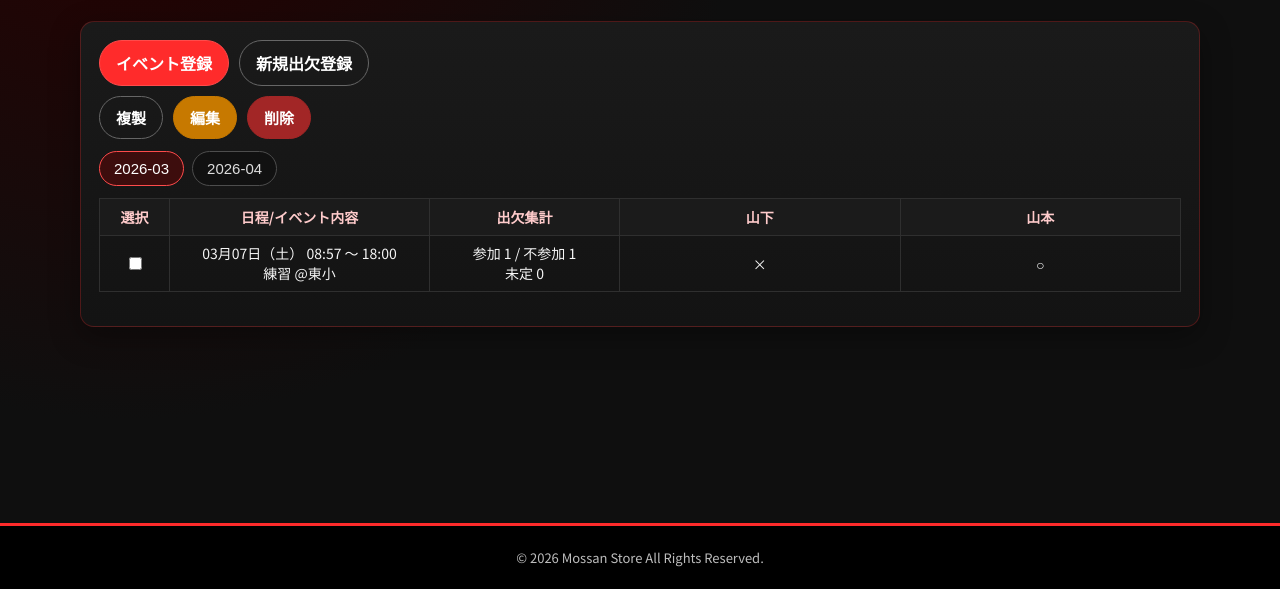
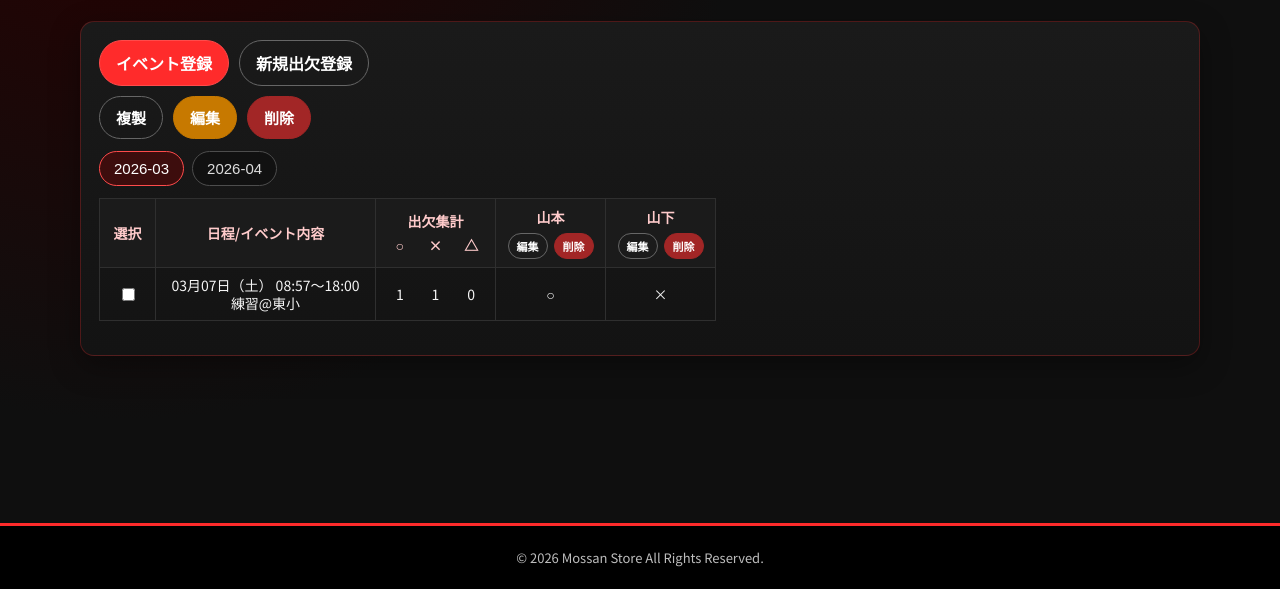
Before and after one commit to ryosuke0612/mossan-store, a Flask app: page /app in a window 1280 px wide. Shown: the part 211-800 px from the top of the page. Run offline with Flask 3, Linux system fonts and the light colour scheme; the visitor is signed in with stand-in values (Sample User, id 1); data comes from the database, SQL or seed files in the repository.

Commit message:
codex 出欠登録情報編集ボタンを追加

```diff
--- a/app.py
+++ b/app.py
@@ -335,8 +335,24 @@ def index():
     for month in months:
         month_data[month] = [m for m in all_matches_with_labels if m["date"].startswith(month)]
 
-    c.execute("SELECT DISTINCT name FROM attendance ORDER BY name")
-    members = [row["name"] for row in c.fetchall()]
+    c.execute(
+        """
+        SELECT
+            substr(m.date,1,7) as month,
+            a.name,
+            MIN(a.id) as first_attendance_id
+        FROM attendance a
+        JOIN matches m ON m.id = a.match_id
+        GROUP BY substr(m.date,1,7), a.name
+        ORDER BY month, first_attendance_id
+        """
+    )
+    month_member_rows = c.fetchall()
+    members_by_month = {month: [] for month in months}
+    for row in month_member_rows:
+        month = row["month"]
+        if month in members_by_month:
+            members_by_month[month].append(row["name"])
 
     c.execute("SELECT match_id, name, status FROM attendance")
     attendance_rows = c.fetchall()
@@ -351,7 +367,7 @@ def index():
         "index.html",
         months=months,
         month_data=month_data,
-        members=members,
+        members_by_month=members_by_month,
         attendance_dict=attendance_dict,
         team_name=session.get("team_name") or session.get("username", ""),
     )
@@ -586,7 +602,37 @@ def attendance_month():
         name=name,
         attendance_dict=attendance_dict,
         error_message=error_message,
+        edit_mode=bool(name),
     )
+
+
+@app.route("/attendance/member/delete", methods=["POST"])
+@login_required
+def delete_member_attendance_by_month():
+    month = request.args.get("month", "").strip()
+    name = request.args.get("name", "").strip()
+
+    if not month or not name:
+        return redirect("/app")
+
+    conn = sqlite3.connect("schedule.db")
+    c = conn.cursor()
+    c.execute(
+        """
+        DELETE FROM attendance
+        WHERE name=?
+          AND match_id IN (
+              SELECT id
+              FROM matches
+              WHERE substr(date,1,7)=?
+          )
+        """,
+        (name, month),
+    )
+    conn.commit()
+    conn.close()
+
+    return redirect("/app")
 
 
 @app.route("/sitemap.xml")
--- a/templates/attendance_month.html
+++ b/templates/attendance_month.html
@@ -1,6 +1,6 @@
 {% extends "base.html" %}
 
-{% block title %}新規出欠登録 | Mossan Store{% endblock %}
+{% block title %}{% if edit_mode %}出欠編集{% else %}新規出欠登録{% endif %} | Mossan Store{% endblock %}
 
 {% block head_extra %}
 <style>
@@ -85,7 +85,7 @@
 {% endblock %}
 
 {% block content %}
-<h1 class="page-title">新規出欠登録</h1>
+<h1 class="page-title">{% if edit_mode %}出欠編集{% else %}新規出欠登録{% endif %}</h1>
 
 {% if error_message %}
 <section class="panel">
--- a/templates/index.html
+++ b/templates/index.html
@@ -28,20 +28,29 @@
 .month-pane.active { display: block; }
 .inline-check { width: auto; }
 .events-table .col-select {
-  width: 70px;
-  min-width: 70px;
+  width: 56px;
+  min-width: 56px;
+  max-width: 56px;
 }
 .events-table .col-event {
-  width: 260px;
-  min-width: 260px;
+  width: 220px;
+  min-width: 220px;
+  max-width: 220px;
 }
 .events-table .col-summary {
-  width: 190px;
-  min-width: 190px;
+  width: 120px;
+  min-width: 120px;
+  max-width: 120px;
+}
+.events-table {
+  width: max-content;
+  min-width: 0;
+  max-width: none;
+  table-layout: fixed;
 }
 .events-table .event-lines,
 .events-table .summary-lines {
-  line-height: 1.4;
+  line-height: 1.3;
   white-space: normal;
 }
 .action-rows {
@@ -54,6 +63,62 @@
   display: flex;
   gap: 10px;
   flex-wrap: wrap;
+}
+.member-head {
+  width: 110px;
+  min-width: 110px;
+  max-width: 110px;
+  text-align: center;
+}
+.member-head .member-name {
+  margin-bottom: 6px;
+  font-weight: 700;
+  display: -webkit-box;
+  -webkit-line-clamp: 2;
+  -webkit-box-orient: vertical;
+  overflow: hidden;
+  word-break: break-word;
+}
+.member-head .member-edit-btn {
+  width: auto;
+  padding: 4px 8px;
+  font-size: 11px;
+}
+.member-head .member-actions {
+  display: flex;
+  gap: 6px;
+  justify-content: center;
+  align-items: center;
+}
+.member-head .member-delete-btn {
+  width: auto;
+  padding: 4px 8px;
+  font-size: 11px;
+}
+.events-table td.member-cell {
+  width: 110px;
+  min-width: 110px;
+  max-width: 110px;
+  text-align: center;
+}
+.summary-head-title {
+  font-weight: 700;
+  margin-bottom: 4px;
+}
+.summary-head-marks,
+.summary-values {
+  display: grid;
+  grid-template-columns: repeat(3, 1fr);
+  gap: 4px;
+  text-align: center;
+}
+.event-lines {
+  overflow: hidden;
+}
+.event-lines > div {
+  overflow: hidden;
+  text-overflow: ellipsis;
+  white-space: nowrap;
 }
 </style>
 {% endblock %}
@@ -85,15 +150,38 @@
     {% for month in months %}
     <div class="month-pane {% if loop.first %}active{% endif %}" data-pane="{{ month }}">
       {% if month_data.get(month) and month_data[month]|length > 0 %}
+      {% set month_members = members_by_month.get(month, []) %}
       <div class="table-wrap">
         <table class="events-table">
           <thead>
             <tr>
               <th class="col-select">選択</th>
               <th class="col-event">日程/イベント内容</th>
-              <th class="col-summary">出欠集計</th>
-              {% for member in members %}
-              <th>{{ member }}</th>
+              <th class="col-summary">
+                <div class="summary-head-title">出欠集計</div>
+                <div class="summary-head-marks">
+                  <span>○</span>
+                  <span>×</span>
+                  <span>△</span>
+                </div>
+              </th>
+              {% for member in month_members %}
+              <th class="member-head">
+                <div class="member-name">{{ member }}</div>
+                <div class="member-actions">
+                  <a
+                    class="btn secondary member-edit-btn"
+                    href="/attendance/month?month={{ month }}&name={{ member | urlencode }}"
+                  >編集</a>
+                  <button
+                    type="submit"
+                    class="btn danger member-delete-btn"
+                    formaction="/attendance/member/delete?month={{ month }}&name={{ member | urlencode }}"
+                    formmethod="post"
+                    onclick="return confirm('このメンバーの{{ month }}の出欠登録を削除しますか？');"
+                  >削除</button>
+                </div>
+              </th>
               {% endfor %}
             </tr>
           </thead>
@@ -102,12 +190,12 @@
             <tr>
               <td class="col-select"><input class="inline-check" type="checkbox" name="selected_ids" value="{{ e['id'] }}"></td>
               <td class="col-event event-lines">
-                <div>{{ e["date_label"] }} {{ e["start_time"] }} 〜 {{ e["end_time"] }}</div>
-                <div>{{ e["opponent"] }} @{{ e["place"] }}</div>
+                <div>{{ e["date_label"] }} {{ e["start_time"] }}〜{{ e["end_time"] }}</div>
+                <div>{{ e["opponent"] }}@{{ e["place"] }}</div>
               </td>
               <td class="col-summary summary-lines">
                 {% set ns = namespace(join_count=0, absent_count=0, undecided_count=0) %}
-                {% for member in members %}
+                {% for member in month_members %}
                 {% set status = attendance_dict.get((e["id"], member), "") %}
                 {% if status == "参加" %}
                 {% set ns.join_count = ns.join_count + 1 %}
@@ -117,12 +205,15 @@
                 {% set ns.undecided_count = ns.undecided_count + 1 %}
                 {% endif %}
                 {% endfor %}
-                <div>参加 {{ ns.join_count }} / 不参加 {{ ns.absent_count }}</div>
-                <div>未定 {{ ns.undecided_count }}</div>
+                <div class="summary-values">
+                  <span>{{ ns.join_count }}</span>
+                  <span>{{ ns.absent_count }}</span>
+                  <span>{{ ns.undecided_count }}</span>
+                </div>
               </td>
-              {% for member in members %}
+              {% for member in month_members %}
               {% set status = attendance_dict.get((e["id"], member), "") %}
-              <td>
+              <td class="member-cell">
                 {% if status == "参加" %}
                 ○
                 {% elif status == "不参加" %}
```
